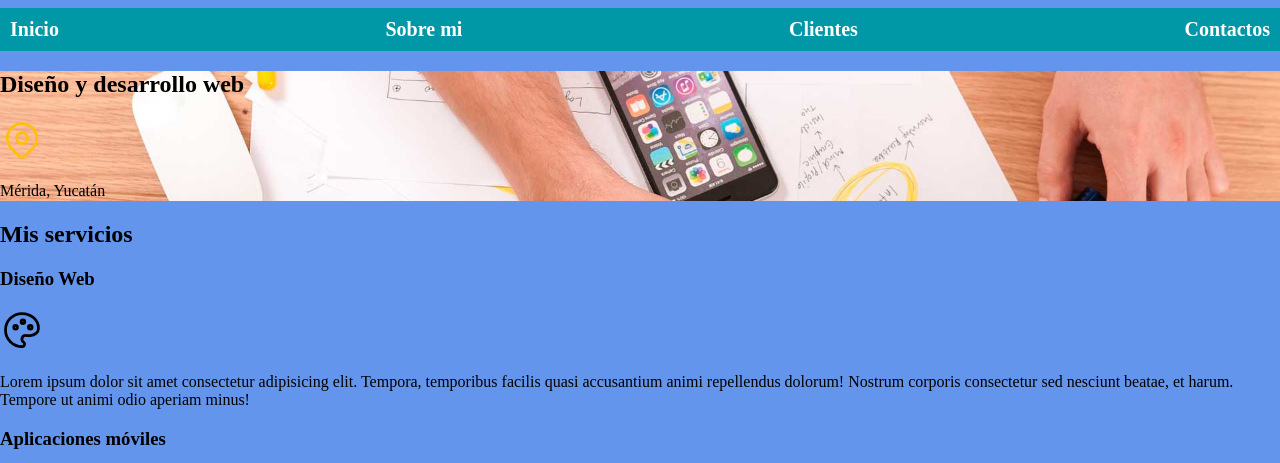
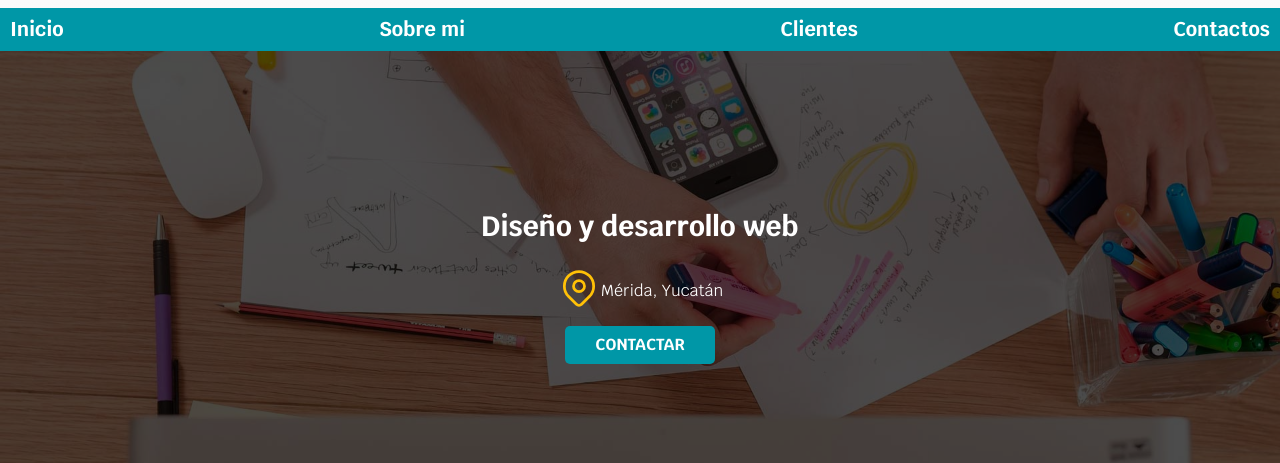
Before and after one commit to MarAguilarLLL/Practica-1-Web-Developer, a plain HTML site: page index.html in a window 1280 px wide. Shown: the part 87-550 px from the top of the page. Drawn offline with Linux system fonts and the light colour scheme.

Commit message:
Hero Finished

```diff
--- a/CSS/styles.css
+++ b/CSS/styles.css
@@ -4,6 +4,7 @@
     --primario: #ffc107;
     --secundario: #0097a7;
     --gris: #757575;
+    --grisclaro: #b6b6b6;
 }
 
 /*esto va de ley*/
@@ -12,43 +13,36 @@ html{
 }
 body{
     font-size: 16px;
+    font-family: 'krub',sans-serif;
+    background-image: linear-gradient(to top, var(--grisclaro) 0%, var(--blanco) 100%);
 }
 /*hasta aqui*/
 
-/*Se aplica desde 0 pixeles*/
-body {
-    background-color: bisque;
-}
+/*Tipografia*/
 
-/*Recomendado
-480 px para moviles
-768 para tablets
-*/
-
-@media (min-width: 480px){
-    body{
-        background-color: blue;
-    }
-}
-
-@media (min-width: 768px){
-    body{
-        background-color: cornflowerblue;
-    }
-}
-
-/*el punto es para hacer refencia a clases*/
-.titulo{
-    text-align: center;
+h1{
     font-size: 3.8rem;
 }
 
-.titulo span{
+h2{
+    font-size: 2.8rem;
+}
+
+h3{
+    font-size: 1.8rem;
+}
+
+h1,h2,h3 {
+    text-align: center;
+}
+
+.titulo span {
     font-size: 2rem;
 }
 
+
+/*el punto es para hacer refencia a clases*/
 .navegacion-principal{
-    background-color: var(--secundario);
     /*margen es por fuera y padding es por dentro*/
     display: flex;/*flexbox esta diseñado para alinear elementos en tus diseños*/
     /*justify-content para FILAS/ align-items es para COLUMNAS (flex-direction)*/
@@ -92,4 +86,47 @@ contenedor{
     de directorio ya que la carpeta "img" esta afuera de ""css*/
     background-repeat: no-repeat ; /*Sirve para evitar la repeticion cuando la imagen es pequeña*/
     background-size: cover; /*Sirve para cubrir la imagen con todo el tamaño*/
+    height: 450px; /*lo alto del elemtnto hero*/
+    position: relative;/*para manipular la posicion. El padre siempre debe ser relativo*/
 }
+
+.contenido-hero {
+    position: absolute;/*para manipular la posicion. El hijo siempre debe ser absoluto*/
+    background-color: rgba(0, 0, 0, .7);
+    width: 100%;
+    height: 100%;
+    /*Alinear vertical y horizontalmente*/
+    display: flex;
+    flex-direction: column;
+    align-items: center;
+    justify-content: center;
+}
+
+.contenido-hero p,
+.contenido-hero h2 {
+    color: var(--blanco);
+}
+
+.ubicacion{
+    display: flex;
+    align-items: flex-start;
+}
+
+.boton{
+    background-color: var(--secundario);
+    color: var(--blanco);
+    text-transform: uppercase;
+    text-decoration: none;
+    font-weight: bold;
+    padding: 1rem 3rem;
+    margin-top: 1rem;
+    border-radius: .5rem;
+    width: 90%;
+    text-align: center;
+}
+
+@media (min-width: 768px){
+    .boton{
+        width: auto;
+    }
+}
--- a/index.html
+++ b/index.html
@@ -35,13 +35,15 @@
     <Section class="hero">
         <div class="contenido-hero">
             <h2>Diseño y desarrollo web</h2>
+                <div class="ubicacion">
                     <svg xmlns="http://www.w3.org/2000/svg" class="icon icon-tabler icon-tabler-map-pin" width="44" height="44" viewBox="0 0 24 24" stroke-width="1.5" stroke="#ffc107" fill="none" stroke-linecap="round" stroke-linejoin="round">
                         <path stroke="none" d="M0 0h24v24H0z" fill="none"/>
                         <path d="M9 11a3 3 0 1 0 6 0a3 3 0 0 0 -6 0" />
                         <path d="M17.657 16.657l-4.243 4.243a2 2 0 0 1 -2.827 0l-4.244 -4.243a8 8 0 1 1 11.314 0z" />
                     </svg>
                     <p>Mérida, Yucatán</p>
-            <a href="#"Contactar></a>
+                </div>
+            <a class="boton" href="#">Contactar</a>
         </div>
     </Section>
 
```
Lines whose indentation alone changed are shown as unchanged.
